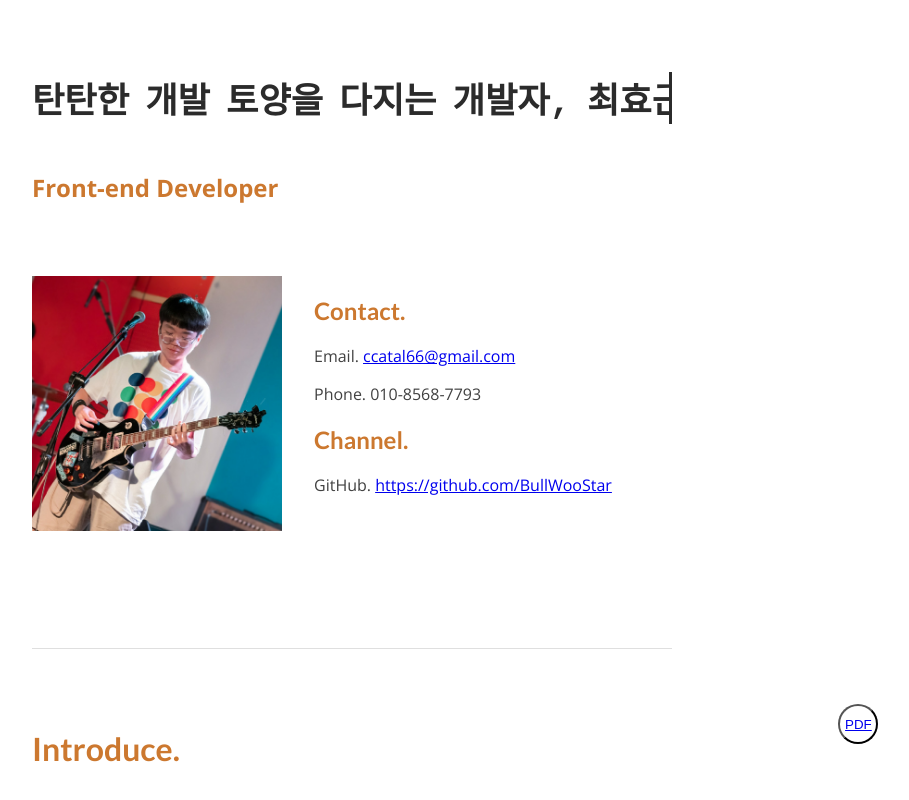
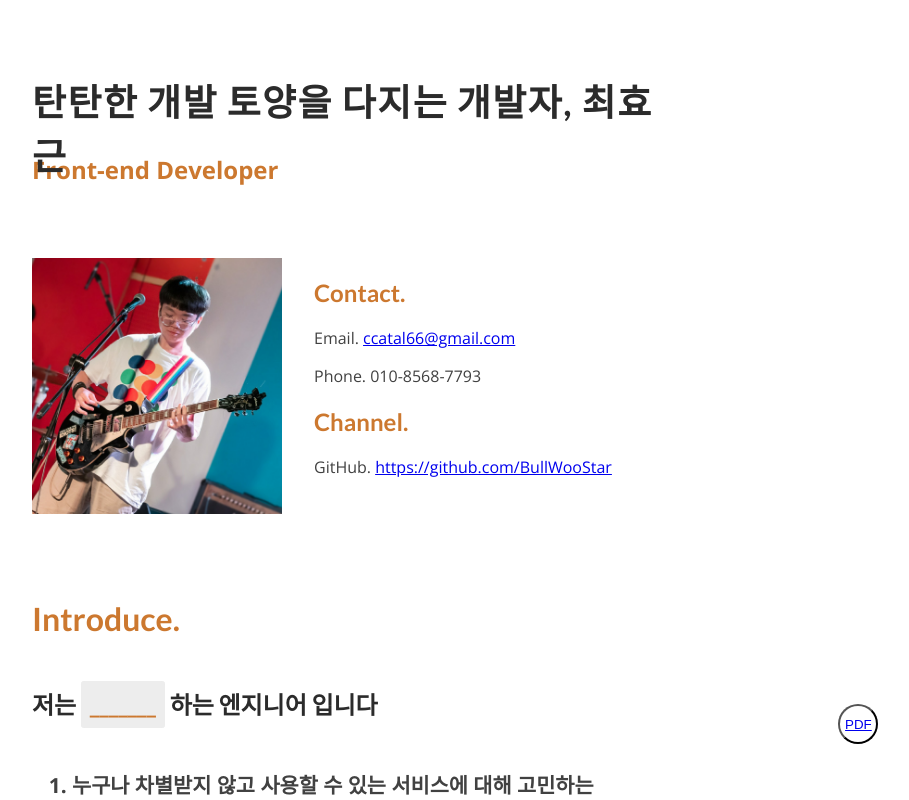
Before and after one commit to BullWooStar/my-resume, a Next.js app: page / in a window 1280 px wide. Shown: the top 800 px of the page, without its empty margins (288-1197 px from the left). Built offline with nearby package versions, Linux system fonts and the light colour scheme.

Commit message:
feat: title 애니메이션 변경

```diff
--- a/components/Header.tsx
+++ b/components/Header.tsx
@@ -5,11 +5,25 @@ import Image from "next/image";
 function Header() {
   return (
     <header className={styles.headerBox}>
-      <div className={styles.mainNameContainer}>
-        <h1 className={styles.mainName}>
-          탄탄한 개발 토양을 다지는 개발자, 최효근
-        </h1>
-      </div>
+      <h1 className={styles.mainName}>
+        <span>탄탄</span>
+        <span>한</span>
+        &nbsp;
+        <span>개발</span>
+        &nbsp;
+        <span>토양</span>
+        <span>을</span>
+        &nbsp;
+        <span>다지</span>
+        <span>는</span>
+        &nbsp;
+        <span>개발</span>
+        <span>자</span>
+        <span>,</span>
+        &nbsp;
+        <span>최효</span>
+        <span>근</span>
+      </h1>
 
       <div className={styles.fadeInBox}>
         <p className={`${styles.specialist}`}>Front-end Developer</p>
--- a/styles/Header.module.css
+++ b/styles/Header.module.css
@@ -1,28 +1,98 @@
-.headerBox {
-  padding-bottom: 7rem;
-  border-bottom: 1px solid rgb(223, 223, 223);
+.mainName {
+  animation: scale 2s forwards cubic-bezier(0.5, 1, 0.89, 1);
+  font-size: 2.3rem;
+  font-weight: 900;
+  letter-spacing: 0.1rem;
+  height: 2rem;
+}
+@keyframes scale {
+  100% {
+    transform: scale(1);
+  }
 }
 
-.mainName {
-  width: 640px;
-  animation: typing 1.8s steps(22), blink 0.5s step-end infinite alternate;
-  white-space: nowrap;
-  overflow: hidden;
-  border-right: 3px solid;
-  font-family: monospace;
-  font-size: 2.2rem;
-  font-weight: 900;
-  word-spacing: -5px;
+.mainName span {
+  display: inline-block;
+  opacity: 0;
+  filter: blur(4px);
 }
 
-@keyframes typing {
-  from {
-    width: 0;
-  }
+.mainName span:nth-child(1) {
+  animation: fade-in 0.8s 0.1s forwards cubic-bezier(0.11, 0, 0.5, 0);
 }
-@keyframes blink {
-  50% {
-    border-color: transparent;
+
+.mainName span:nth-child(2) {
+  animation: fade-in 0.8s 0.2s forwards cubic-bezier(0.11, 0, 0.5, 0);
+}
+
+.mainName span:nth-child(3) {
+  animation: fade-in 0.8s 0.3s forwards cubic-bezier(0.11, 0, 0.5, 0);
+}
+
+.mainName span:nth-child(4) {
+  animation: fade-in 0.8s 0.4s forwards cubic-bezier(0.11, 0, 0.5, 0);
+}
+
+.mainName span:nth-child(5) {
+  animation: fade-in 0.8s 0.5s forwards cubic-bezier(0.11, 0, 0.5, 0);
+}
+
+.mainName span:nth-child(6) {
+  animation: fade-in 0.8s 0.6s forwards cubic-bezier(0.11, 0, 0.5, 0);
+}
+
+.mainName span:nth-child(7) {
+  animation: fade-in 0.8s 0.7s forwards cubic-bezier(0.11, 0, 0.5, 0);
+}
+
+.mainName span:nth-child(8) {
+  animation: fade-in 0.8s 0.8s forwards cubic-bezier(0.11, 0, 0.5, 0);
+}
+
+.mainName span:nth-child(9) {
+  animation: fade-in 0.8s 0.9s forwards cubic-bezier(0.11, 0, 0.5, 0);
+}
+
+.mainName span:nth-child(10) {
+  animation: fade-in 0.8s 1s forwards cubic-bezier(0.11, 0, 0.5, 0);
+}
+
+.mainName span:nth-child(11) {
+  animation: fade-in 0.8s 1.1s forwards cubic-bezier(0.11, 0, 0.5, 0);
+}
+
+.mainName span:nth-child(12) {
+  animation: fade-in 0.8s 1.2s forwards cubic-bezier(0.11, 0, 0.5, 0);
+}
+
+.mainName span:nth-child(13) {
+  animation: fade-in 0.8s 1.3s forwards cubic-bezier(0.11, 0, 0.5, 0);
+}
+
+.mainName span:nth-child(14) {
+  animation: fade-in 0.8s 1.4s forwards cubic-bezier(0.11, 0, 0.5, 0);
+}
+
+.mainName span:nth-child(15) {
+  animation: fade-in 0.8s 1.5s forwards cubic-bezier(0.11, 0, 0.5, 0);
+}
+
+.mainName span:nth-child(16) {
+  animation: fade-in 0.8s 1.6s forwards cubic-bezier(0.11, 0, 0.5, 0);
+}
+
+.mainName span:nth-child(17) {
+  animation: fade-in 0.8s 1.7s forwards cubic-bezier(0.11, 0, 0.5, 0);
+}
+
+.mainName span:nth-child(18) {
+  animation: fade-in 0.8s 1.8s forwards cubic-bezier(0.11, 0, 0.5, 0);
+}
+
+@keyframes fade-in {
+  100% {
+    opacity: 1;
+    filter: blur(0);
   }
 }
 
```
